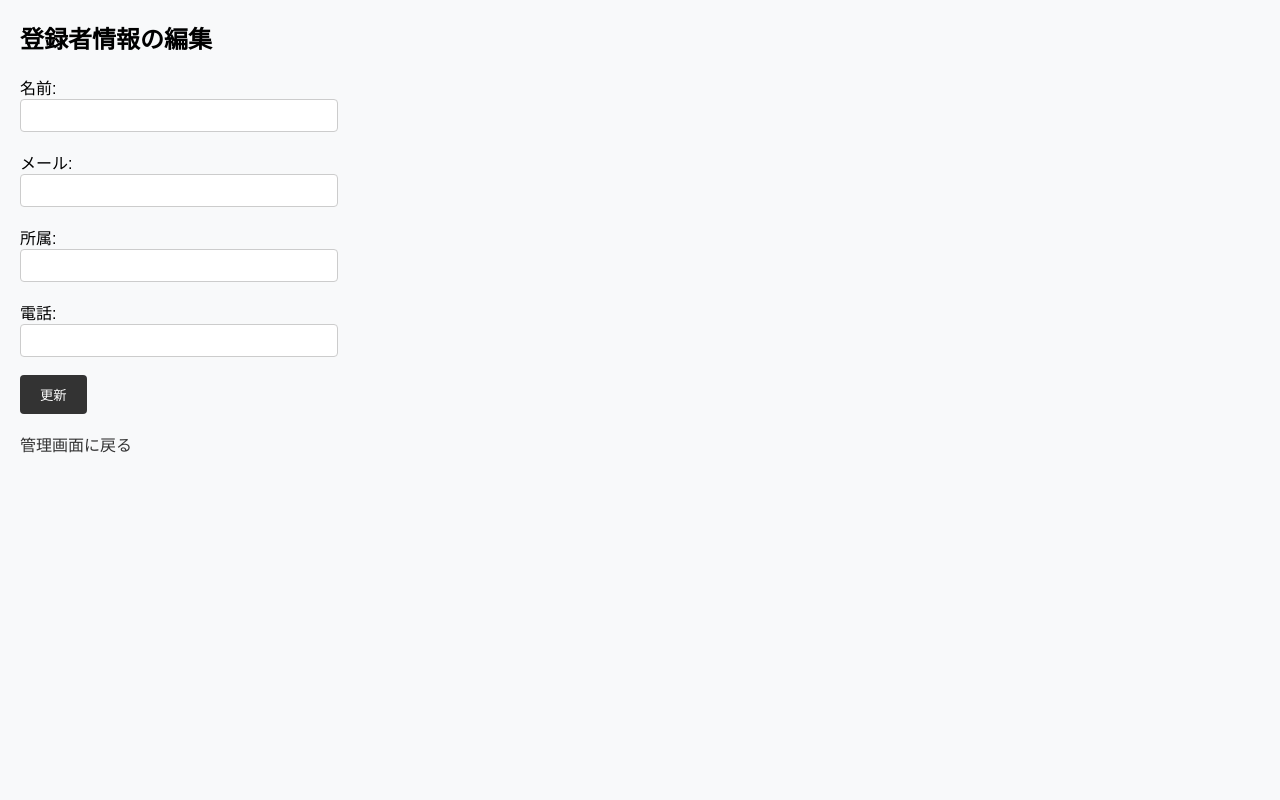
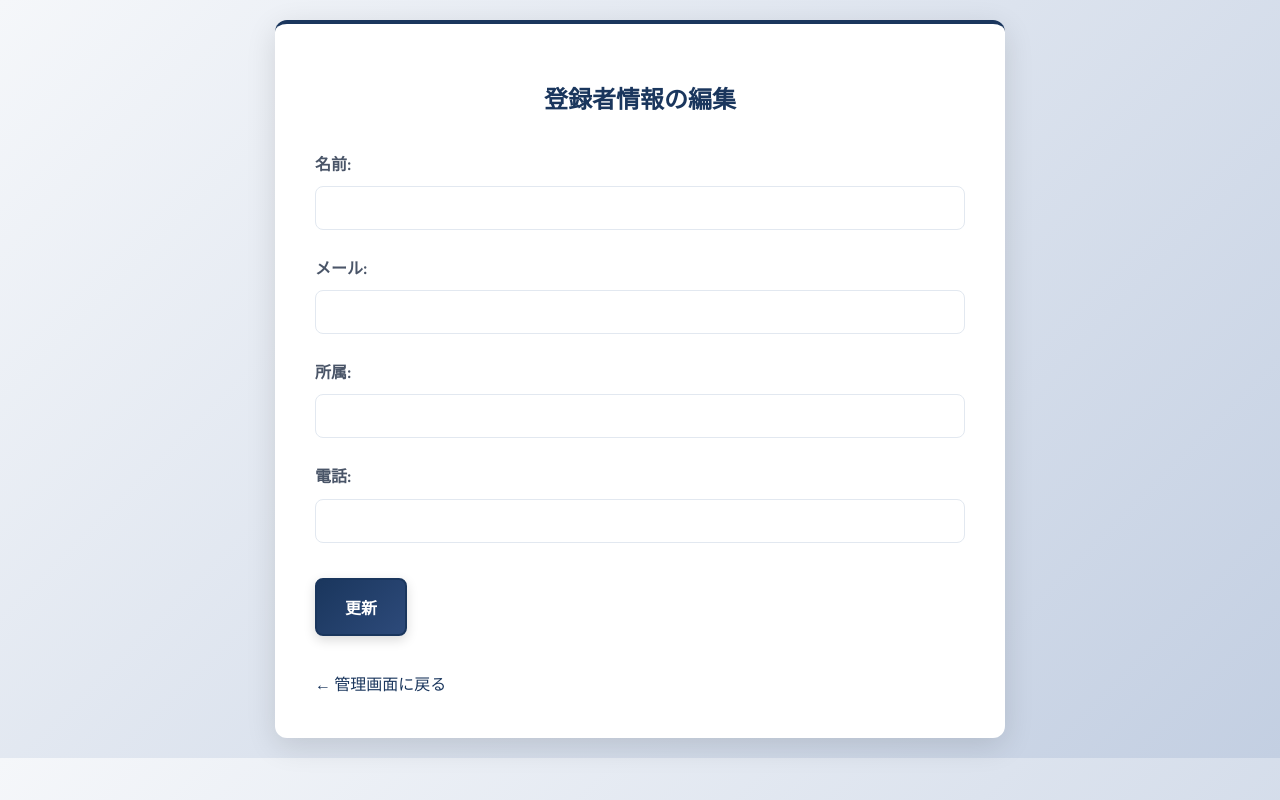
Before and after one commit to akcsri/seminar_attendance, a Flask app: template templates/edit_recipient.html in a window 1280 px wide. Run offline with Flask 3, Linux system fonts and the light colour scheme; the template is opened without the code that fills it, so the values that code supplies are empty.

Commit message:
Complete design unification - email template conditional display and unified styling across all templates
Co-authored-by: akcsri <214780190+akcsri@users.noreply.github.com>

```diff
--- a/templates/edit_recipient.html
+++ b/templates/edit_recipient.html
@@ -1,54 +1,60 @@
 
 <!DOCTYPE html>
-<html>
+<html lang="ja">
 <head>
-    <title> 登録者編集</title>
+    <meta charset="UTF-8">
+    <meta name="viewport" content="width=device-width, initial-scale=1.0">
+    <title>登録者編集</title>
+    <link rel="stylesheet" href="{{ url_for('static', filename='css/base.css') }}">
     <style>
-        body {
-            font-family: Arial, sans-serif;
-            margin: 20px;
-            background-color: #f8f9fa;
+        /* Additional specific styles for edit recipient page */
+        .form-group {
+            margin-bottom: 25px;
         }
-        input[type="text"], input[type="email"] {
-            border: 1px solid #ccc;
-            padding: 8px;
-            border-radius: 4px;
-            width: 300px;
+
+        .back-link {
+            display: inline-block;
+            margin-top: 25px;
+            color: var(--primary-color);
+            text-decoration: none;
+            font-weight: 500;
+            transition: color 0.3s ease;
         }
-        input[type="submit"] {
-            background-color: #333333;
-            color: white;
-            border: none;
-            padding: 10px 20px;
-            border-radius: 4px;
-            cursor: pointer;
-        }
-        input[type="submit"]:hover {
-            background-color: #222222;
-        }
-        a {
-            color: #333333;
-            text-decoration: none;
-        }
-        a:hover {
+
+        .back-link:hover {
+            color: var(--accent-color);
             text-decoration: underline;
         }
     </style>
 </head>
 <body>
-    <h2>登録者情報の編集</h2>
-    <form method="POST" action="/edit_recipient/{{ recipient.id }}">
-        <label>名前:</label><br>
-        <input type="text" name="name" value="{{ recipient.name }}"><br><br>
-        <label>メール:</label><br>
-        <input type="email" name="email" value="{{ recipient.email }}"><br><br>
-        <label>所属:</label><br>
-        <input type="text" name="affiliation" value="{{ recipient.affiliation }}"><br><br>
-        <label>電話:</label><br>
-        <input type="text" name="phone" value="{{ recipient.phone }}"><br><br>
-        <input type="submit" value="更新">
-    </form>
-    <br>
-    <a href="/admin">管理画面に戻る</a>
+    <div class="container">
+        <h1>登録者情報の編集</h1>
+        <form method="POST" action="/edit_recipient/{{ recipient.id }}">
+            <div class="form-group">
+                <label for="name">名前:</label>
+                <input type="text" id="name" name="name" value="{{ recipient.name }}" required>
+            </div>
+
+            <div class="form-group">
+                <label for="email">メール:</label>
+                <input type="email" id="email" name="email" value="{{ recipient.email }}" required>
+            </div>
+
+            <div class="form-group">
+                <label for="affiliation">所属:</label>
+                <input type="text" id="affiliation" name="affiliation" value="{{ recipient.affiliation }}">
+            </div>
+
+            <div class="form-group">
+                <label for="phone">電話:</label>
+                <input type="tel" id="phone" name="phone" value="{{ recipient.phone }}">
+            </div>
+
+            <button type="submit" class="btn btn-primary">更新</button>
+        </form>
+
+        <a href="/admin" class="back-link">← 管理画面に戻る</a>
+    </div>
 </body>
 </html>
```
